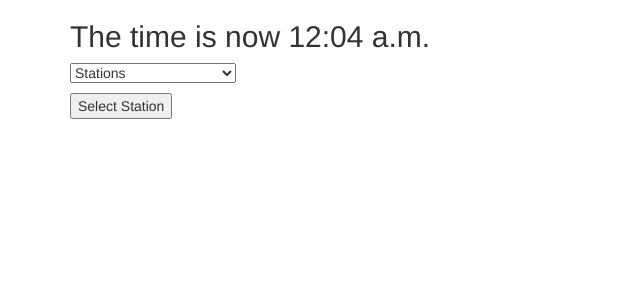
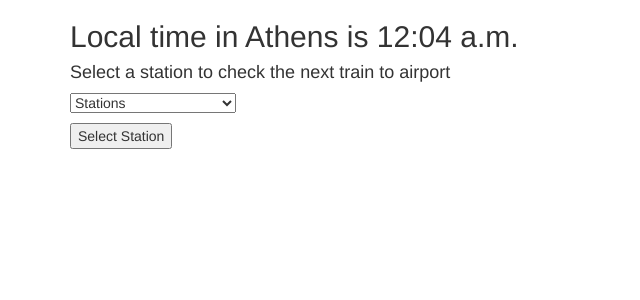
Before and after one commit to m4ra/train-schedule, a Django app: page / in a window 1280 px wide. Shown: the top 300 px of the page, without its empty margins (0-640 px from the left). Run offline with Django 3.2, Linux system fonts and the light colour scheme; data comes from the database, SQL or seed files in the repository; some libraries are stand-ins or nearby versions.

Commit message:
minor template style fixes

```diff
--- a/templates/trains/index.html
+++ b/templates/trains/index.html
@@ -5,8 +5,9 @@
 {% block content %}
 
 <div class="container">
-    <h2>The time is now {{time}}</h2>
-
+    <h2>Local time in Athens is {{time}}</h2>
+    <p></p>
+    <h4>Select a station to check the next train to airport</h4>
     <div class="dropdown">
       <form id="station" class="st-search" action="{% url 'index'%}" method="post"> {% csrf_token %}
 	<p><select id="stations"  name="q">
```
